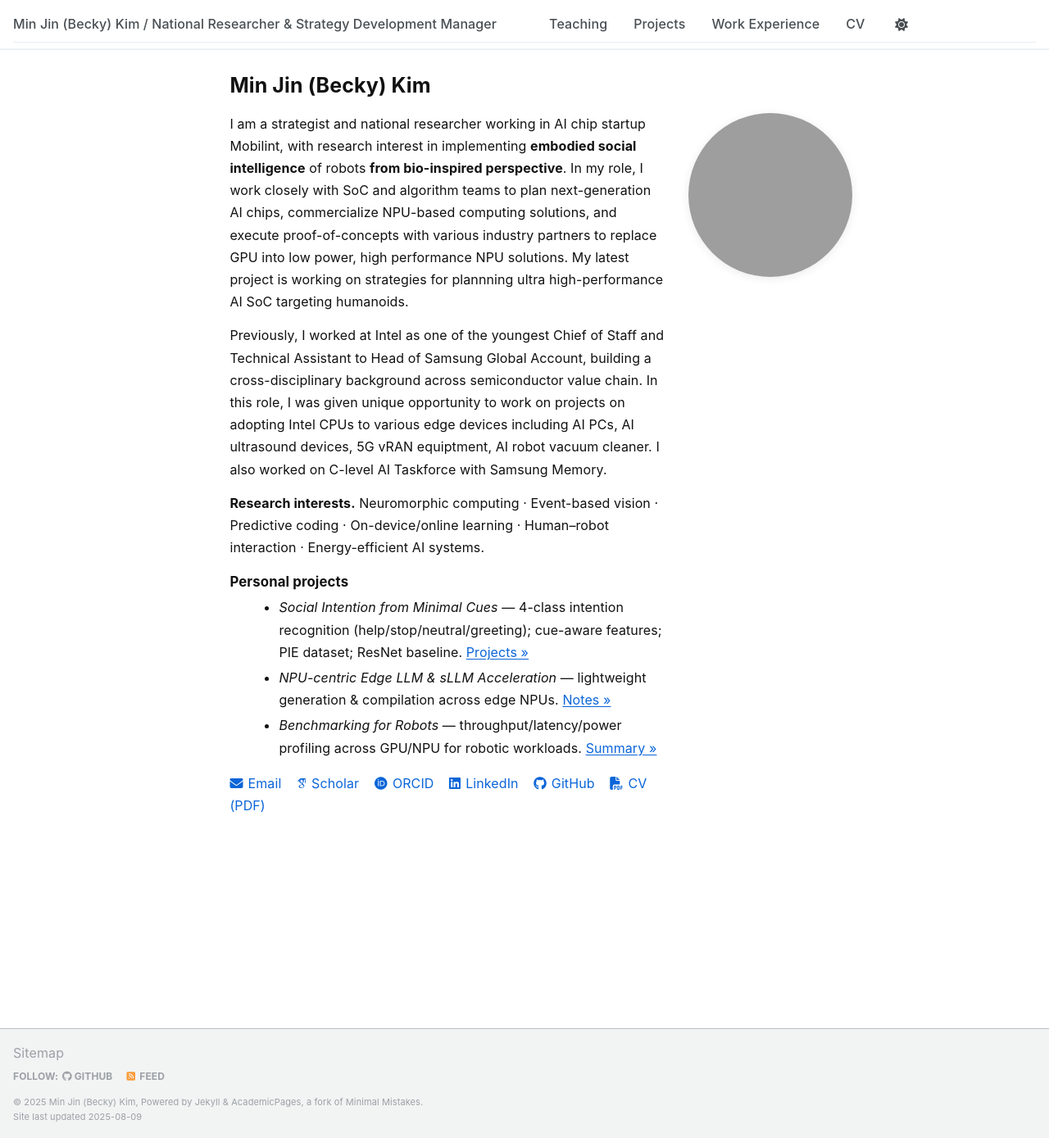
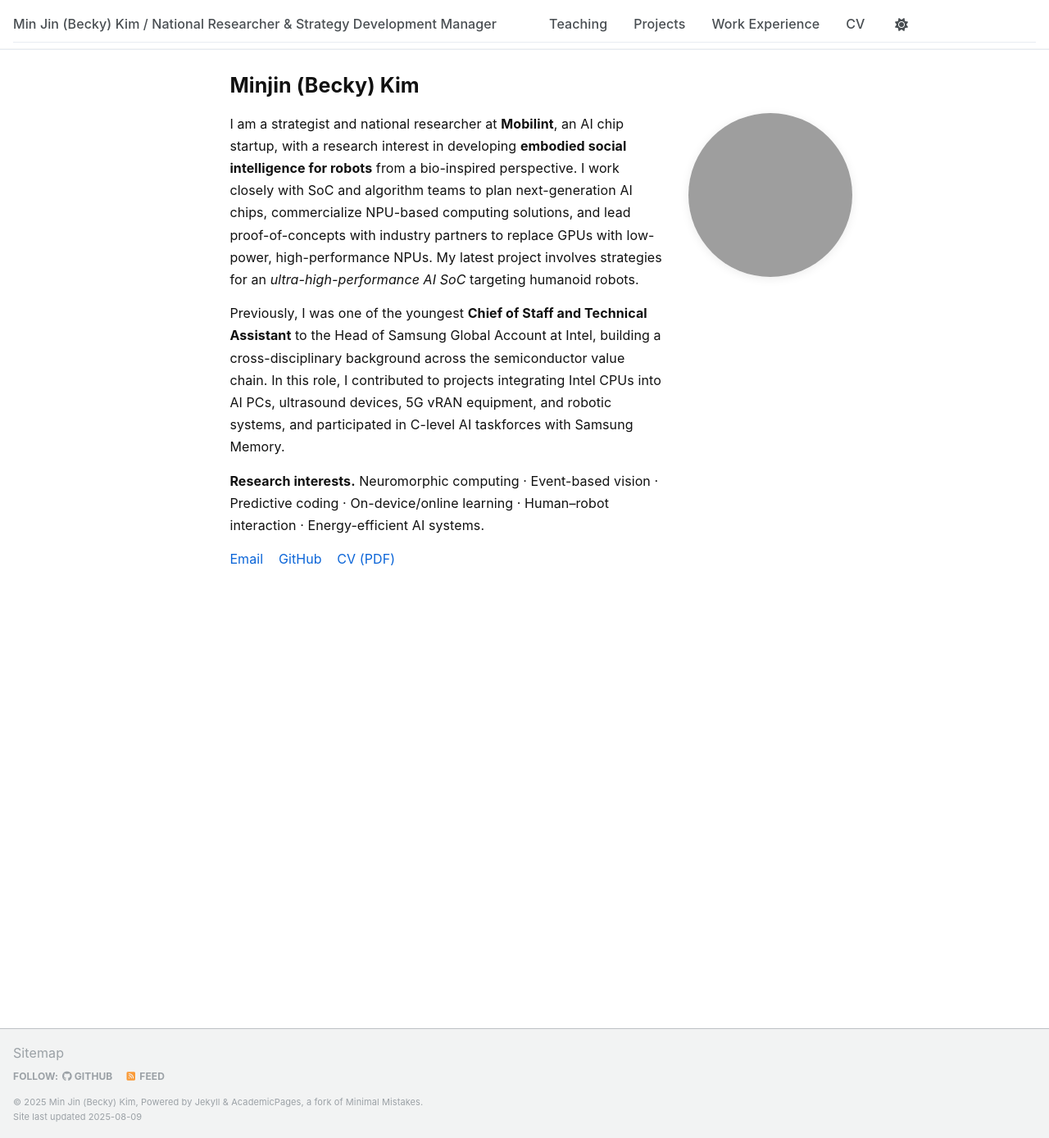
Before and after one commit to becky930/becky930.github.io, a Jekyll site: the page built from _pages/about.md, in a window 1280 px wide and 1389 px high. Shown: the whole window at 82% size. Built offline with Jekyll 4.4.1, drawn with Linux system fonts in a browser that asks for light colours; some web fonts are replaced; a script that is not in the unit is left out; grey boxes are pictures that could not be loaded.

Commit message:
Update about.md

```diff
--- a/_pages/about.md
+++ b/_pages/about.md
@@ -1,33 +1,23 @@
 ---
 layout: single
 permalink: /
-title: "Min Jin (Becky) Kim"
+title: "Minjin (Becky) Kim"
 author_profile: false
 classes: wide
 ---
 
 <div class="hero">
   <div class="text">
-    <p>I am a strategist and national researcher working in AI chip startup Mobilint, with research interest in implementing <strong>embodied social intelligence</strong> of robots <strong> from bio-inspired perspective</strong>. In my role, I work closely with SoC and algorithm teams to plan next-generation AI chips, commercialize NPU-based computing solutions, and execute proof-of-concepts with various industry partners to replace GPU into low power, high performance NPU solutions. My latest project is working on strategies for plannning ultra high-performance AI SoC targeting humanoids.</p>
+    <p>I am a strategist and national researcher at <strong>Mobilint</strong>, an AI chip startup, with a research interest in developing <strong>embodied social intelligence for robots</strong> from a bio-inspired perspective. I work closely with SoC and algorithm teams to plan next-generation AI chips, commercialize NPU-based computing solutions, and lead proof-of-concepts with industry partners to replace GPUs with low-power, high-performance NPUs. My latest project involves strategies for an <em>ultra-high-performance AI SoC</em> targeting humanoid robots.</p>
 
-    <p>Previously, I worked at Intel as one of the youngest Chief of Staff and Technical Assistant to Head of Samsung Global Account, building a cross-disciplinary background across semiconductor value chain. In this role, I was given unique opportunity to work on projects on adopting Intel CPUs to various edge devices including AI PCs, AI ultrasound devices, 5G vRAN equiptment, AI robot vacuum cleaner. I also worked on C-level AI Taskforce with Samsung Memory.</p>
+    <p>Previously, I was one of the youngest <strong>Chief of Staff and Technical Assistant</strong> to the Head of Samsung Global Account at Intel, building a cross-disciplinary background across the semiconductor value chain. In this role, I contributed to projects integrating Intel CPUs into AI PCs, ultrasound devices, 5G vRAN equipment, and robotic systems, and participated in C-level AI taskforces with Samsung Memory.</p>
 
     <p><strong>Research interests.</strong> Neuromorphic computing · Event-based vision · Predictive coding · On-device/online learning · Human–robot interaction · Energy-efficient AI systems.</p>
 
-    <h3>Personal projects</h3>
-    <ul>
-      <li><em>Social Intention from Minimal Cues</em> — 4-class intention recognition (help/stop/neutral/greeting); cue-aware features; PIE dataset; ResNet baseline. <a href="/portfolio/">Projects »</a></li>
-      <li><em>NPU-centric Edge LLM & sLLM Acceleration</em> — lightweight generation & compilation across edge NPUs. <a href="/posts/">Notes »</a></li>
-      <li><em>Benchmarking for Robots</em> — throughput/latency/power profiling across GPU/NPU for robotic workloads. <a href="/files/benchmark_summary.pdf">Summary »</a></li>
-    </ul>
-
     <p class="icon-row">
-      <a href="mailto:your.email@domain"><i class="fas fa-envelope"></i>Email</a>
-      <a href="https://scholar.google.com/"><i class="ai ai-google-scholar"></i>Scholar</a>
-      <a href="https://orcid.org/"><i class="ai ai-orcid"></i>ORCID</a>
-      <a href="https://www.linkedin.com/"><i class="fab fa-linkedin"></i>LinkedIn</a>
-      <a href="https://github.com/becky930"><i class="fab fa-github"></i>GitHub</a>
-      <a href="/files/Minjin_Kim_CV.pdf"><i class="far fa-file-pdf"></i>CV (PDF)</a>
+      <a href="mailto:your.email@domain">Email</a>
+      <a href="https://github.com/becky930" target="_blank" rel="noopener">GitHub</a>
+      <a href="/files/Minjin_Kim_CV.pdf">CV (PDF)</a>
     </p>
   </div>
 
```
